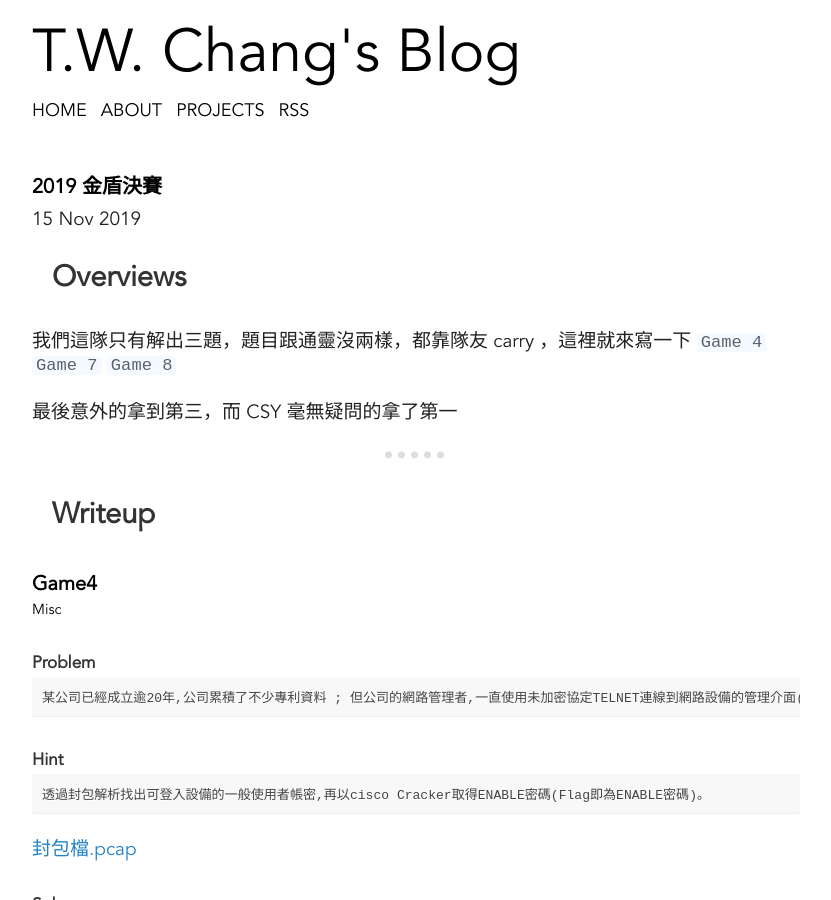
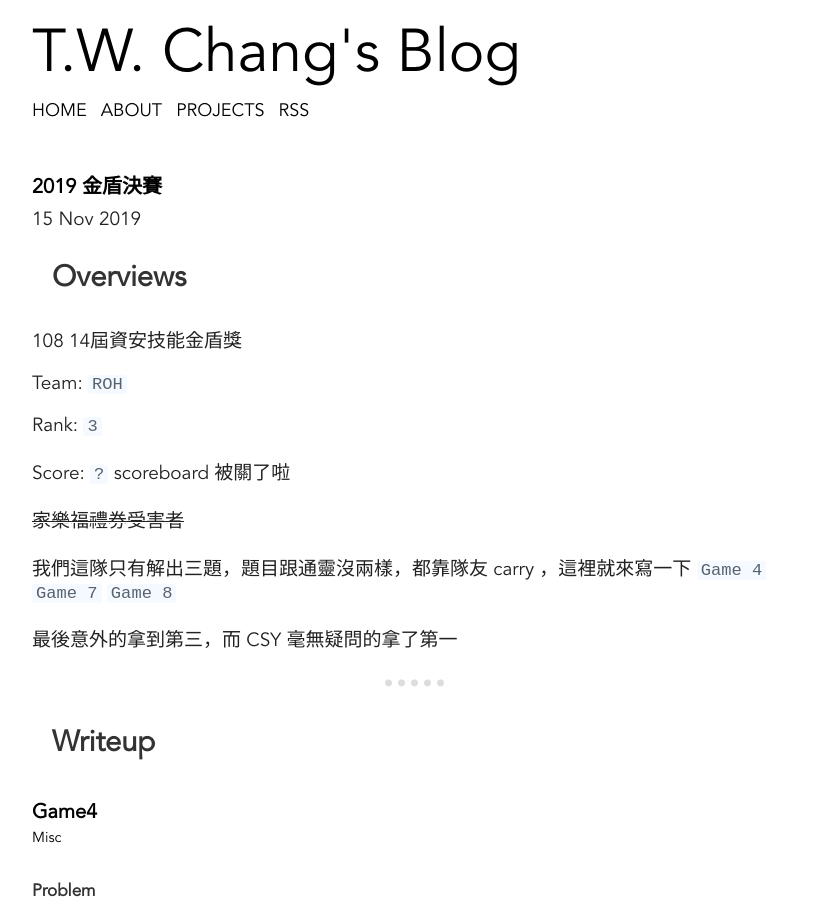
Before and after one commit to wilicw/wilicw.github.io, a Jekyll site: the page built from _posts/2019-11-15-Gold-Shield-14th.md, in a window 1280 px wide and 900 px high. Shown: the whole window, without its empty margins (224-1055 px from the left). Built offline with Jekyll 4.4.1, drawn with Linux system fonts in a browser that asks for light colours; comment, search, counter and statistics services are not loaded; grey boxes are pictures that could not be loaded.

Commit message:
modify overviews

```diff
--- a/_posts/2019-11-15-Gold-Shield-14th.md
+++ b/_posts/2019-11-15-Gold-Shield-14th.md
@@ -8,6 +8,16 @@ comments: false
 ---
 
 # Overviews
+
+108 14屆資安技能金盾獎
+
+Team: `ROH`
+
+Rank: `3`
+
+Score: `?` scoreboard 被關了啦
+
+~~家樂福禮券受害者~~
 
 我們這隊只有解出三題，題目跟通靈沒兩樣，都靠隊友 carry ，這裡就來寫一下 `Game 4` `Game 7` `Game 8`
 
```
